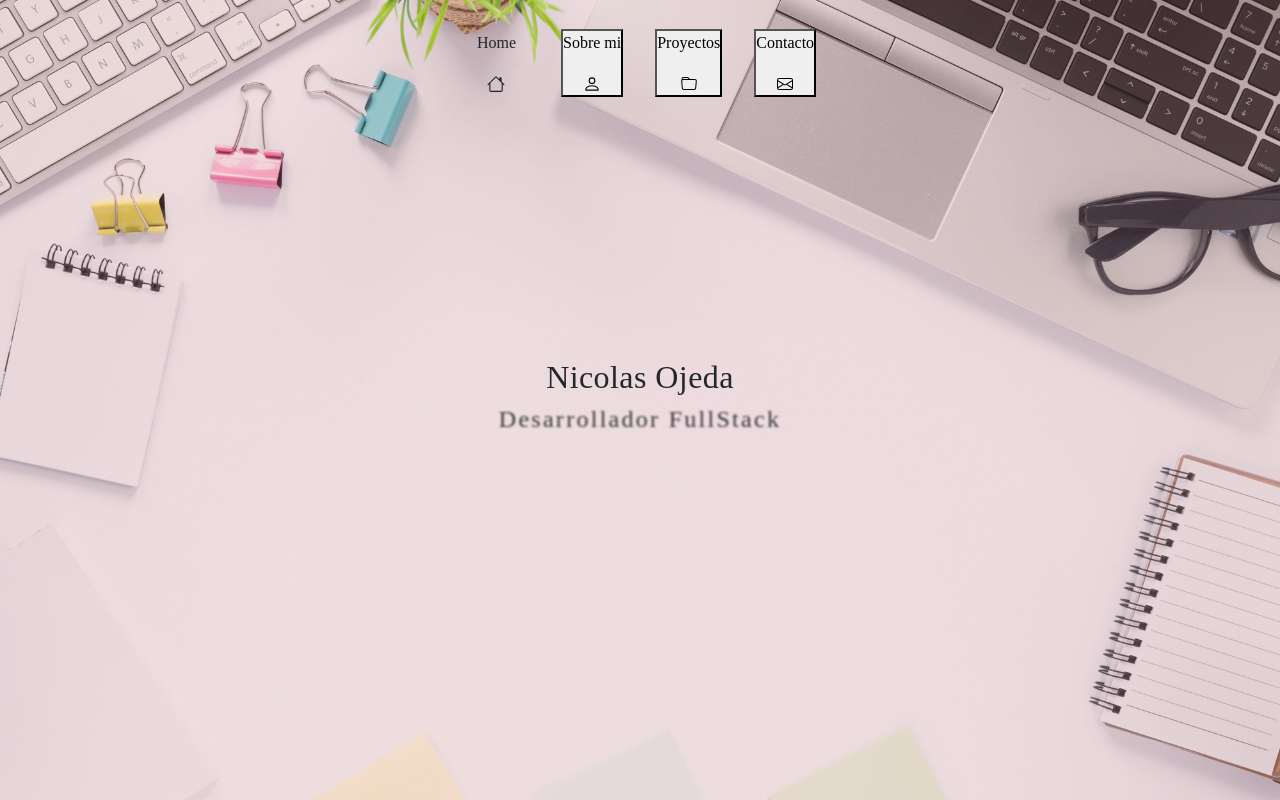
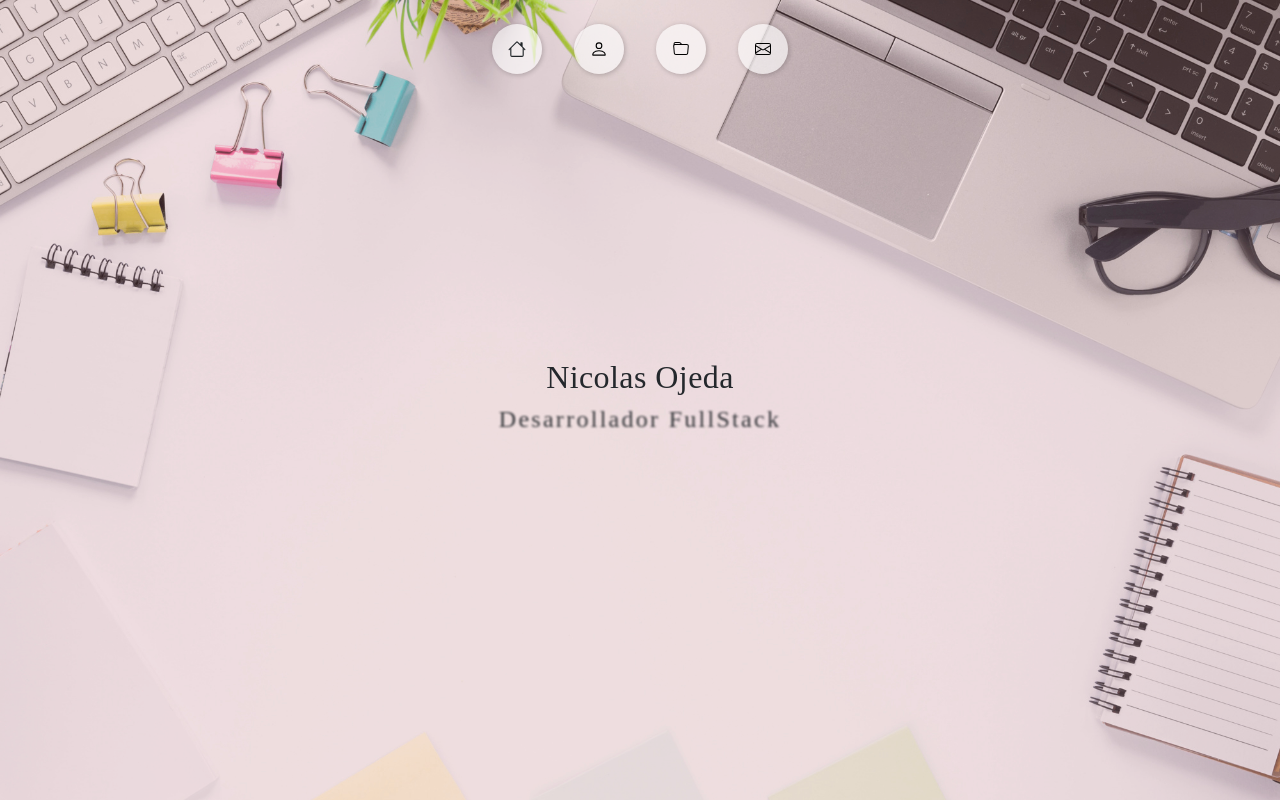
Before and after one commit to NicoOjeda/mi-portfolio, a React (Create React App) app: page / in a window 1280 px wide. Built offline with nearby package versions, Linux system fonts and the light colour scheme.

Commit message:
se cambian espacios en botones

```diff
--- a/src/styles/Navbar.css
+++ b/src/styles/Navbar.css
@@ -9,14 +9,7 @@
     justify-content: center;
     width: 100%;
     margin-top: 1rem;
-}
-.Navbar-btn{
-    border: 1px solid black;
-    border-radius: 20px;
-    color: black;
-    background:  rgba(255, 255, 255, 0.815);
-    box-shadow:  20px 20px 60px #d0d0d0,
-             -20px -20px 60px #ffffff;
+    --bs-nav-link-hover-color: black;
 }
 .fixed-top{
     position: fixed;
@@ -25,3 +18,120 @@
     left: 1;
     z-index: 1030;
 }
+.btn {
+    cursor: pointer;
+    width: 50px;
+    height: 50px;
+    border: none;
+    position: relative;
+    border-radius: 30px;
+    -webkit-box-shadow: 1px 1px 5px .2px #00000035;
+    box-shadow: 1px 1px 5px .2px #00000035;
+    -webkit-transition: .2s linear;
+    transition: .2s linear;
+    transition-delay: .2s;
+    display: -webkit-box;
+    display: -ms-flexbox;
+    display: flex;
+    -webkit-box-align: center;
+    -ms-flex-align: center;
+    align-items: center;
+    -webkit-box-pack: center;
+    -ms-flex-pack: center;
+    justify-content: space-between;
+    background:  rgba(255, 255, 255, 0.61);
+}
+.btn2 {
+    cursor: pointer;
+    width: 50px;
+    height: 50px;
+    border: none;
+    position: relative;
+    border-radius: 30px;
+    -webkit-box-shadow: 1px 1px 5px .2px #00000035;
+    box-shadow: 1px 1px 5px .2px #00000035;
+    -webkit-transition: .2s linear;
+    transition: .2s linear;
+    transition-delay: .2s;
+    display: -webkit-box;
+    display: -ms-flexbox;
+    display: flex;
+    -webkit-box-align: center;
+    -ms-flex-align: center;
+    align-items: center;
+    -webkit-box-pack: center;
+    -ms-flex-pack: center;
+    justify-content: space-between;
+    background:  rgba(255, 255, 255, 0.61);
+}
+p{
+    margin: 0;
+}
+.btn:hover {
+    width: 115px;
+    transition-delay: .2s;
+}
+.btn2:hover {
+    width: 150px;
+    transition-delay: .2s;
+    padding-left: 0.2rem;
+}
+
+.btn:hover > .paragraph {
+    visibility: visible;
+    opacity: 1;
+    -webkit-transition-delay: .4s;
+    transition-delay: .4s;
+}
+
+.btn:hover > .icon-wrapper .icon {
+    transform: scale(1.1);
+}
+.bnt:hover > .icon-wrapper .icon path {
+    stroke: black;
+}
+.btn2:hover > .paragraph {
+    visibility: visible;
+    opacity: 1;
+    -webkit-transition-delay: .4s;
+    transition-delay: .4s;
+}
+.btn2:hover > .icon-wrapper .icon {
+    transform: scale(1.1);
+}
+.bnt2:hover > .icon-wrapper .icon path {
+    stroke: black;
+}
+
+.paragraph {
+    color: black;
+    visibility: hidden;
+    opacity: 0;
+    font-size: 16px;
+    margin-right: 20px;
+    padding-left: 10px;
+    -webkit-transition: .2s linear;
+    transition: .2s linear;
+    font-weight: bold;
+    text-transform: uppercase;
+}
+.icon-wrapper {
+    width: 50px;
+    height: 50px;
+    position: absolute;
+    top: 0;
+    right: 0;
+    display: flex;
+    align-items: center;
+    justify-content: center;
+}
+.icon {
+    transform: scale(.9);
+    transition: .2s linear;
+}
+.icon path {
+    stroke: #000;
+    stroke-width: 2px;
+    -webkit-transition: .2s linear;
+    transition: .2s linear;
+}
```
